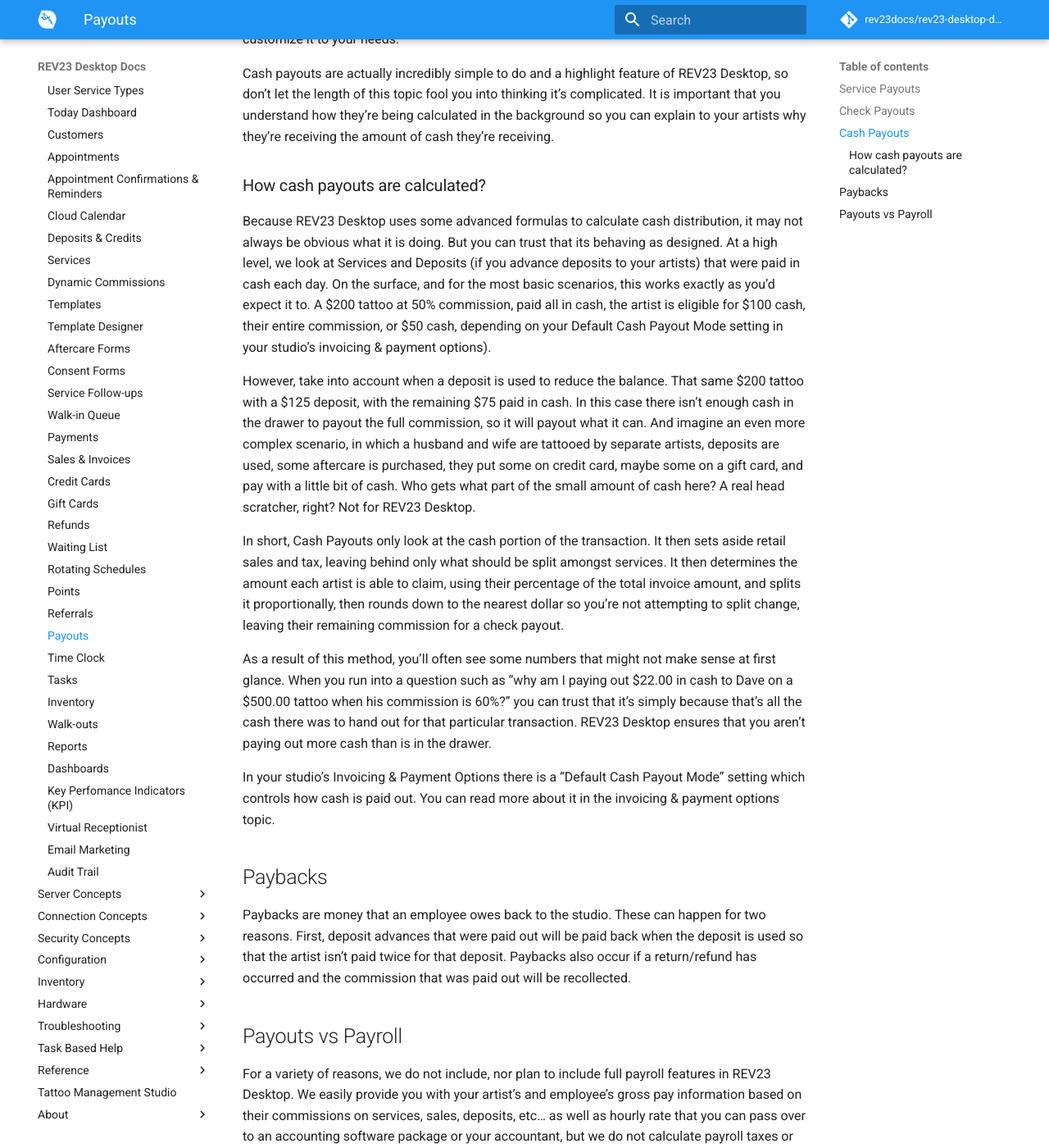
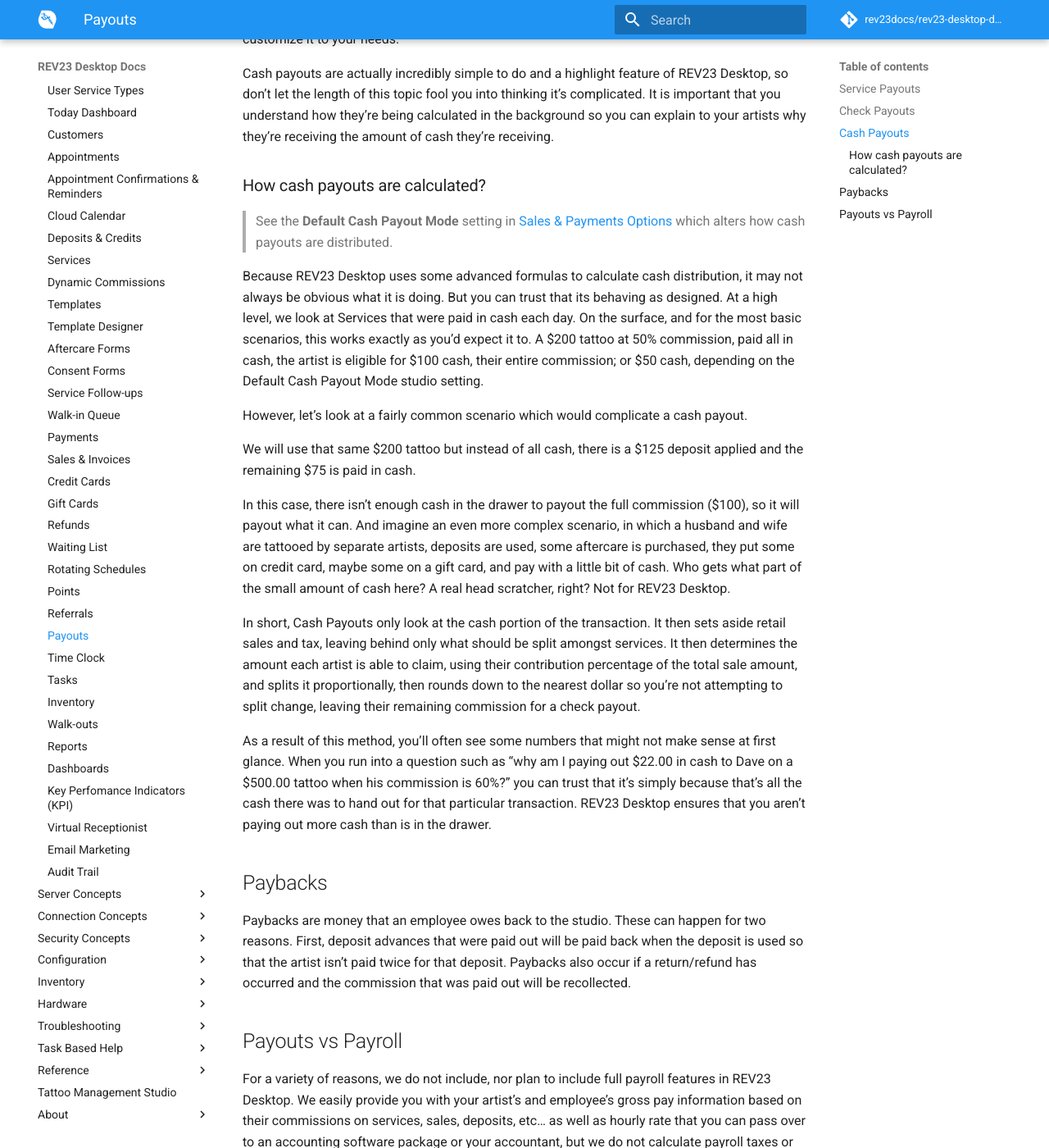
Before and after one commit to REV23Docs/rev23-desktop-docs, an MkDocs documentation site: the page built from docs/concepts/payouts.md, in a window 1280 px wide and 1400 px high, scrolled down 699 px. Shown: the whole window at 82% size. Built offline with MkDocs 1.6.1 and Material for MkDocs 9.7.7, drawn with Linux system fonts in a browser that asks for light colours; comment, search, counter and statistics services are not loaded.

Commit message:
Updated info on cash payouts

```diff
--- a/docs/concepts/payouts.md
+++ b/docs/concepts/payouts.md
@@ -18,15 +18,19 @@
 
 ### How cash payouts are calculated?
 
-Because REV23 Desktop uses some advanced formulas to calculate cash distribution, it may not always be obvious what it is doing. But you can trust that its behaving as designed. At a high level, we look at Services and Deposits (if you advance deposits to your artists) that were paid in cash each day. On the surface, and for the most basic scenarios, this works exactly as you'd expect it to. A $200 tattoo at 50% commission, paid all in cash, the artist is eligible for $100 cash, their entire commission, or $50 cash, depending on your Default Cash Payout Mode setting in your studio's invoicing & payment options).
+> See the **Default Cash Payout Mode** setting in [Sales & Payments Options](../configuration/my-studio#payouts) which alters how cash payouts are distributed.
 
-However, take into account when a deposit is used to reduce the balance. That same $200 tattoo with a $125 deposit, with the remaining $75 paid in cash. In this case there isn't enough cash in the drawer to payout the full commission, so it will payout what it can. And imagine an even more complex scenario, in which a husband and wife are tattooed by separate artists, deposits are used, some aftercare is purchased, they put some on credit card, maybe some on a gift card, and pay with a little bit of cash. Who gets what part of the small amount of cash here? A real head scratcher, right? Not for REV23 Desktop.
+Because REV23 Desktop uses some advanced formulas to calculate cash distribution, it may not always be obvious what it is doing. But you can trust that its behaving as designed. At a high level, we look at Services that were paid in cash each day. On the surface, and for the most basic scenarios, this works exactly as you'd expect it to. A $200 tattoo at 50% commission, paid all in cash, the artist is eligible for $100 cash, their entire commission; or $50 cash, depending on the Default Cash Payout Mode studio setting.
 
-In short, Cash Payouts only look at the cash portion of the transaction. It then sets aside retail sales and tax, leaving behind only what should be split amongst services. It then determines the amount each artist is able to claim, using their percentage of the total invoice amount, and splits it proportionally, then rounds down to the nearest dollar so you're not attempting to split change, leaving their remaining commission for a check payout.
+However, let's look at a fairly common scenario which would complicate a cash payout.
+
+We will use that same $200 tattoo but instead of all cash, there is a $125 deposit applied and the remaining $75 is paid in cash.
+
+In this case, there isn't enough cash in the drawer to payout the full commission ($100), so it will payout what it can. And imagine an even more complex scenario, in which a husband and wife are tattooed by separate artists, deposits are used, some aftercare is purchased, they put some on credit card, maybe some on a gift card, and pay with a little bit of cash. Who gets what part of the small amount of cash here? A real head scratcher, right? Not for REV23 Desktop.
+
+In short, Cash Payouts only look at the cash portion of the transaction. It then sets aside retail sales and tax, leaving behind only what should be split amongst services. It then determines the amount each artist is able to claim, using their contribution percentage of the total sale amount, and splits it proportionally, then rounds down to the nearest dollar so you're not attempting to split change, leaving their remaining commission for a check payout.
 
 As a result of this method, you'll often see some numbers that might not make sense at first glance. When you run into a question such as "why am I paying out $22.00 in cash to Dave on a $500.00 tattoo when his commission is 60%?" you can trust that it's simply because that's all the cash there was to hand out for that particular transaction. REV23 Desktop ensures that you aren't paying out more cash than is in the drawer.
-
-In your studio's Invoicing & Payment Options there is a "Default Cash Payout Mode" setting which controls how cash is paid out. You can read more about it in the invoicing & payment options topic.
 
 ## Paybacks
 
```
Also changed, not shown: docs/configuration/my-studio.md (+3 -7 lines).
